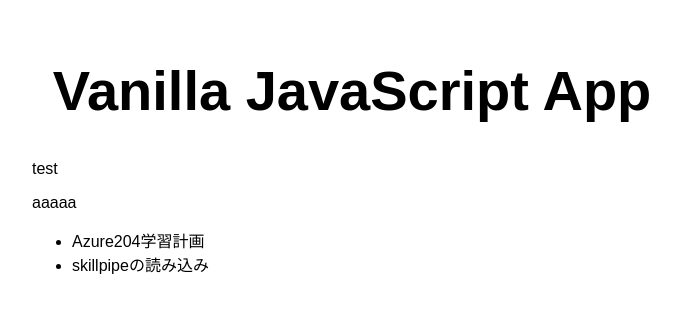
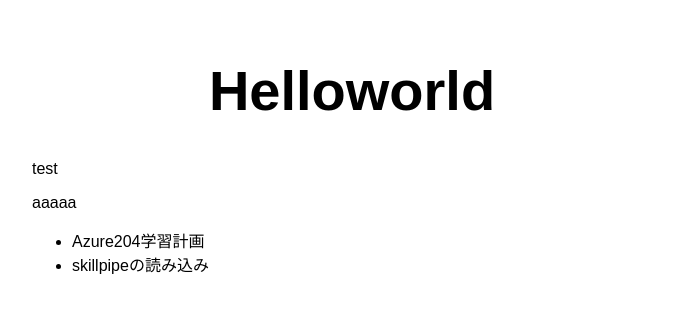
Before and after one commit to daisuke410/my-first-static-web-app, a plain HTML site: page src/index.html in a window 1280 px wide. Shown: the whole page, without its empty margins (288-968 px from the left). Drawn offline with Linux system fonts and the light colour scheme.

Commit message:
Update index.html

```diff
--- a/src/index.html
+++ b/src/index.html
@@ -10,7 +10,7 @@
 
 <body>
   <main>
-    <h1>Vanilla JavaScript App</h1>
+    <h1>Helloworld</h1>
     <p>test</p>
     <p>aaaaa</p>
     <ul>
```
